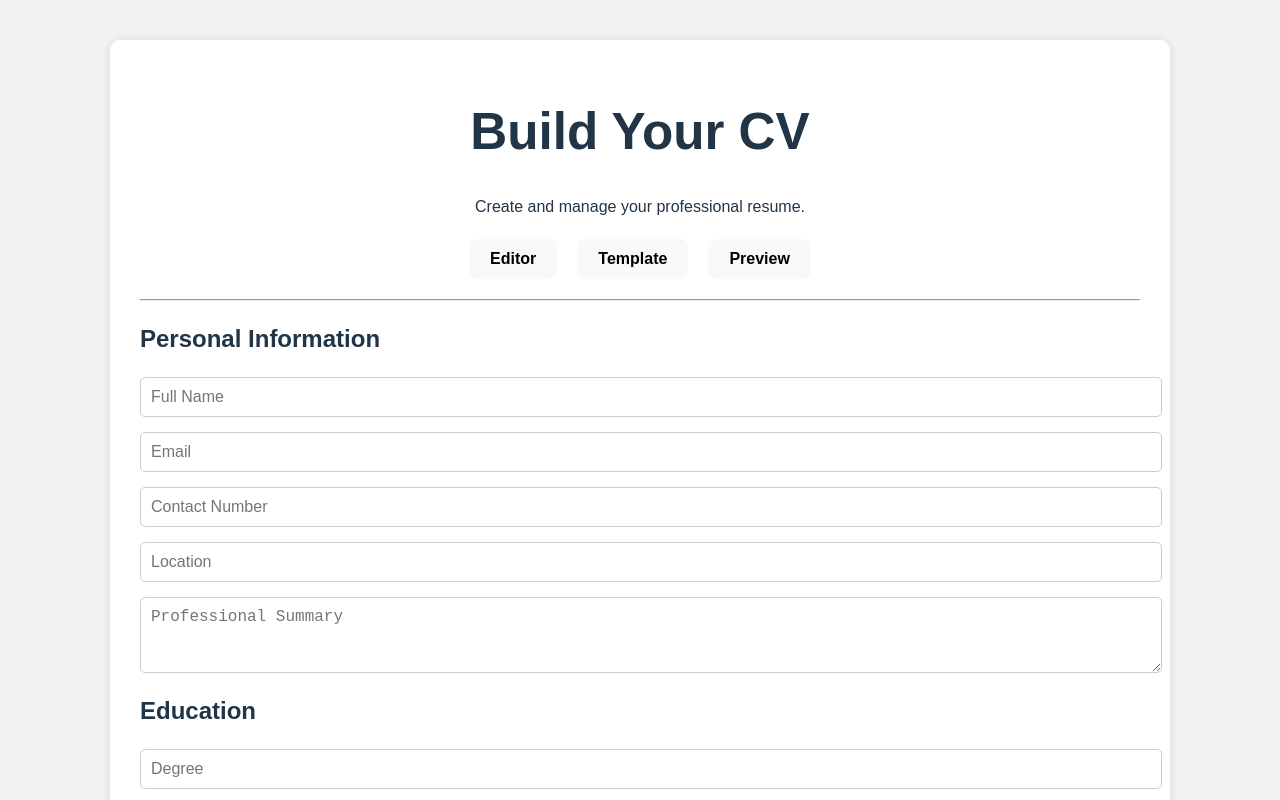
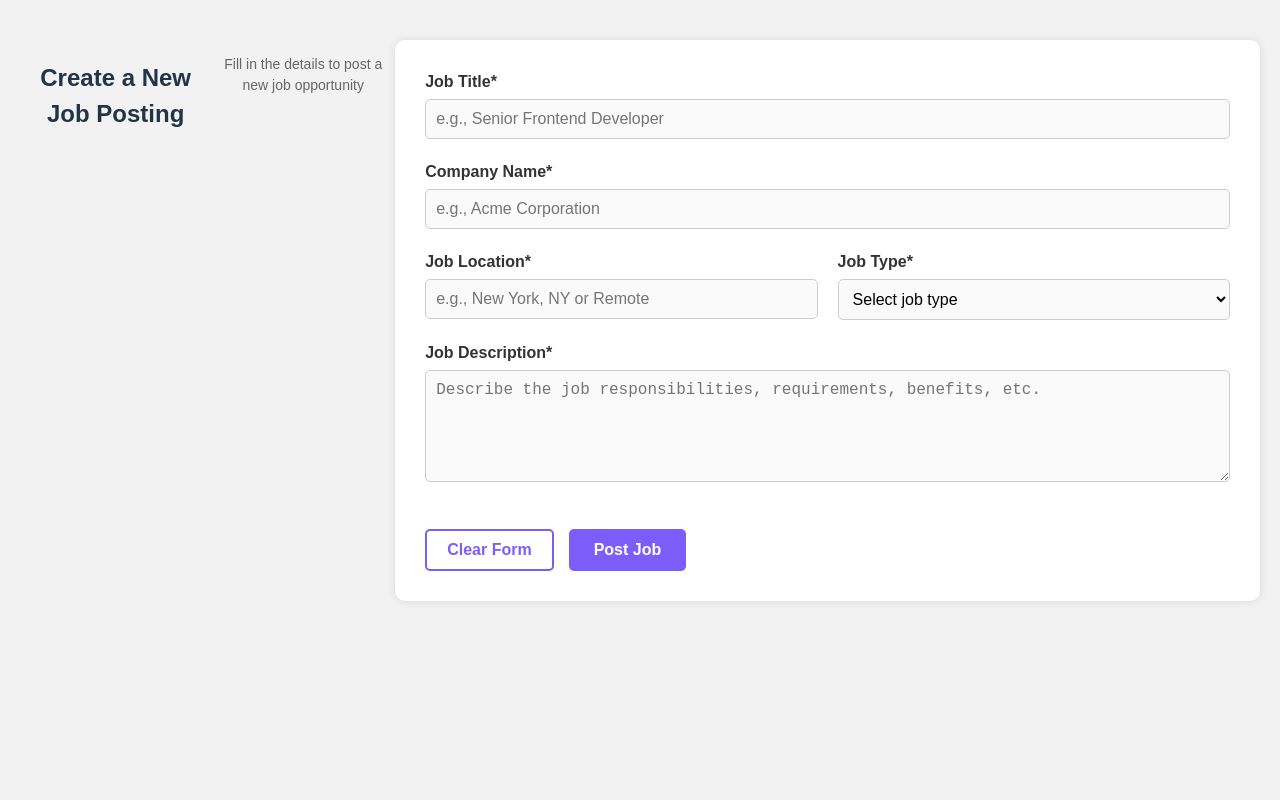
Before and after one commit to kaveenskn/InternQuest-web-Group2, a React (Vite) app: page / in a window 1280 px wide. Shown: the top 800 px of the page. Built offline with nearby package versions, Linux system fonts and the light colour scheme.

Commit message:
Add Job Post Form feature

```diff
--- a/package.json
+++ b/package.json
@@ -11,7 +11,8 @@
   },
   "dependencies": {
     "react": "^19.0.0",
-    "react-dom": "^19.0.0"
+    "react-dom": "^19.0.0",
+    "react-router-dom": "^7.5.3"
   },
   "devDependencies": {
     "@eslint/js": "^9.21.0",
--- /dev/null
+++ b/src/components/JobPostForm.css
@@ -0,0 +1,120 @@
+/* Global page style */
+body, html, #root {
+  height: 100%;
+  width: 100%;
+  margin: 0;
+  font-family: sans-serif;
+  background-color: #f2f2f2;
+}
+
+/* Main container to center the content */
+.job-post-container {
+  min-height: 100%;
+  display: flex;
+  justify-content: center;
+  align-items: flex-start;
+  padding: 40px 20px;
+  overflow-y: auto;
+}
+
+/* White box for form and header */
+.job-post-form {
+  background: white;
+  padding: 30px;
+  width: 100%;
+  max-width: 1000px;
+  box-shadow: 0 0 10px rgba(0,0,0,0.1);
+  border-radius: 10px;
+}
+
+/* Header inside the box */
+.form-title {
+  font-size: 24px;
+  font-weight: bold;
+  margin-bottom: 5px;
+  text-align: center;
+}
+
+.form-subtitle {
+  font-size: 14px;
+  text-align: center;
+  color: #666;
+  margin-bottom: 25px;
+}
+
+/* Input labels */
+.input-label {
+  font-weight: 600;
+  margin-bottom: 6px;
+  display: block;
+  color: #333;
+}
+
+/* Inputs and textarea */
+.input-field,
+.textarea-field {
+  width: 100%;
+  padding: 10px;
+  font-size: 16px;
+  margin-top: 5px;
+  margin-bottom: 15px;
+  border: 1px solid #ccc;
+  border-radius: 5px;
+  box-sizing: border-box;
+  background-color: #fafafa;
+}
+
+.textarea-field {
+  resize: vertical;
+}
+
+/* Horizontal form row */
+.row {
+  display: flex;
+  gap: 20px;
+  flex-wrap: wrap;
+}
+
+.half-width {
+  flex: 1;
+}
+
+/* Buttons row */
+.button-row {
+  display: flex;
+  justify-content: flex-start;
+  gap: 15px;
+  margin-top: 25px;
+}
+
+/* Button styles */
+.clear-btn {
+  background-color: white;
+  border: 2px solid #7c5dfa;
+  color: #7c5dfa;
+  padding: 10px 20px;
+  font-weight: bold;
+  border-radius: 5px;
+  cursor: pointer;
+  transition: all 0.3s ease;
+}
+
+.clear-btn:hover {
+  background-color: #7c5dfa;
+  color: white;
+}
+
+.post-btn {
+  background-color: #7c5dfa;
+  color: white;
+  border: none;
+  padding: 10px 25px;
+  font-weight: bold;
+  border-radius: 5px;
+  cursor: pointer;
+  transition: background-color 0.3s ease;
+}
+
+.post-btn:hover {
+  background-color: #5a3ec1;
+}
--- /dev/null
+++ b/src/components/JobPostForm.jsx
@@ -0,0 +1,134 @@
+import React, { useState } from 'react';
+import './JobPostForm.css';
+
+const jobTypes = [
+  'Full-time',
+  'Part-time',
+  'Contract',
+  'Internship',
+  'Temporary',
+  'Remote',
+];
+
+function JobPostForm() {
+  const [formData, setFormData] = useState({
+    title: '',
+    company: '',
+    location: '',
+    jobType: '',
+    description: '',
+  });
+
+  const handleChange = (e) => {
+    setFormData({ ...formData, [e.target.name]: e.target.value });
+  };
+
+  const handleSubmit = (e) => {
+    e.preventDefault();
+    alert('Job Posted!\n' + JSON.stringify(formData, null, 2));
+    // Here you can add your API call or other logic
+  };
+
+  const handleClear = () => {
+    setFormData({
+      title: '',
+      company: '',
+      location: '',
+      jobType: '',
+      description: '',
+    });
+  };
+
+  return (
+    <div className="job-post-container">
+      <h2 className="form-title">Create a New Job Posting</h2>
+      <p className="form-subtitle">Fill in the details to post a new job opportunity</p>
+      <form className="job-post-form" onSubmit={handleSubmit}>
+        <label className="input-label">
+          Job Title*
+          <input
+            type="text"
+            name="title"
+            placeholder="e.g., Senior Frontend Developer"
+            value={formData.title}
+            onChange={handleChange}
+            required
+            className="input-field"
+          />
+        </label>
+
+        <label className="input-label">
+          Company Name*
+          <input
+            type="text"
+            name="company"
+            placeholder="e.g., Acme Corporation"
+            value={formData.company}
+            onChange={handleChange}
+            required
+            className="input-field"
+          />
+        </label>
+
+        <div className="row">
+          <label className="input-label half-width">
+            Job Location*
+            <input
+              type="text"
+              name="location"
+              placeholder="e.g., New York, NY or Remote"
+              value={formData.location}
+              onChange={handleChange}
+              required
+              className="input-field"
+            />
+          </label>
+
+          <label className="input-label half-width">
+            Job Type*
+            <select
+              name="jobType"
+              value={formData.jobType}
+              onChange={handleChange}
+              required
+              className="input-field"
+            >
+              <option value="" disabled>
+                Select job type
+              </option>
+              {jobTypes.map((type) => (
+                <option key={type} value={type}>
+                  {type}
+                </option>
+              ))}
+            </select>
+          </label>
+        </div>
+
+        <label className="input-label">
+          Job Description*
+          <textarea
+            name="description"
+            placeholder="Describe the job responsibilities, requirements, benefits, etc."
+            value={formData.description}
+            onChange={handleChange}
+            required
+            rows={5}
+            className="textarea-field"
+          />
+        </label>
+
+        <div className="button-row">
+          <button type="button" className="clear-btn" onClick={handleClear}>
+            Clear Form
+          </button>
+          <button type="submit" className="post-btn">
+            Post Job
+          </button>
+        </div>
+      </form>
+    </div>
+  );
+}
+
+export default JobPostForm;
--- a/src/main.jsx
+++ b/src/main.jsx
@@ -1,10 +1,10 @@
 import { StrictMode } from 'react';
 import { createRoot } from 'react-dom/client';
 import './index.css';
-import Dashboard from './components/cvCreation.jsx';
+import JobPostForm from './components/JobPostForm.jsx';
 
 createRoot(document.getElementById('root')).render(
   <StrictMode>
-    <Dashboard />
+    <JobPostForm />
   </StrictMode>
 );
```
Also changed, not shown: 1 other file (tests, documents, lock files or other folders).
